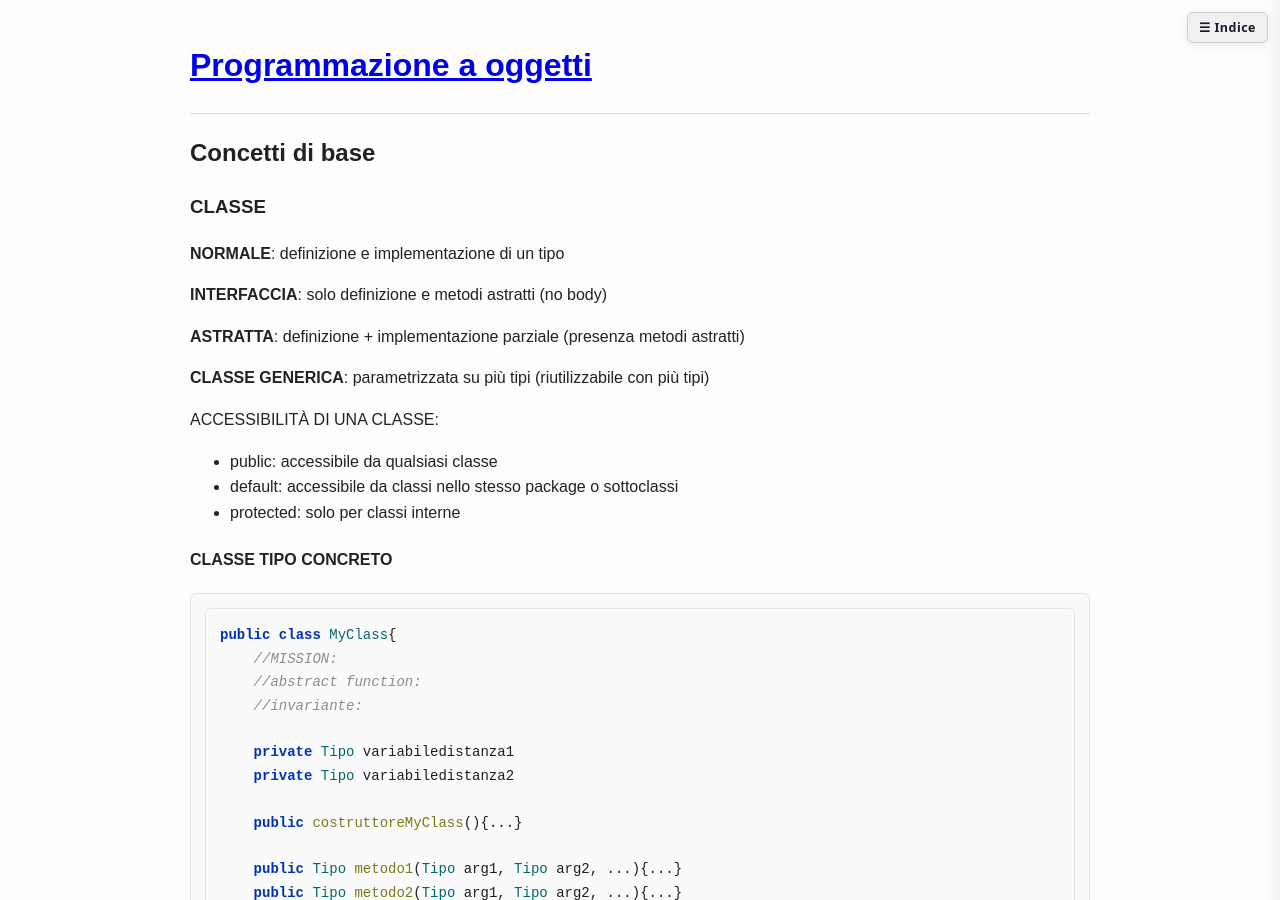
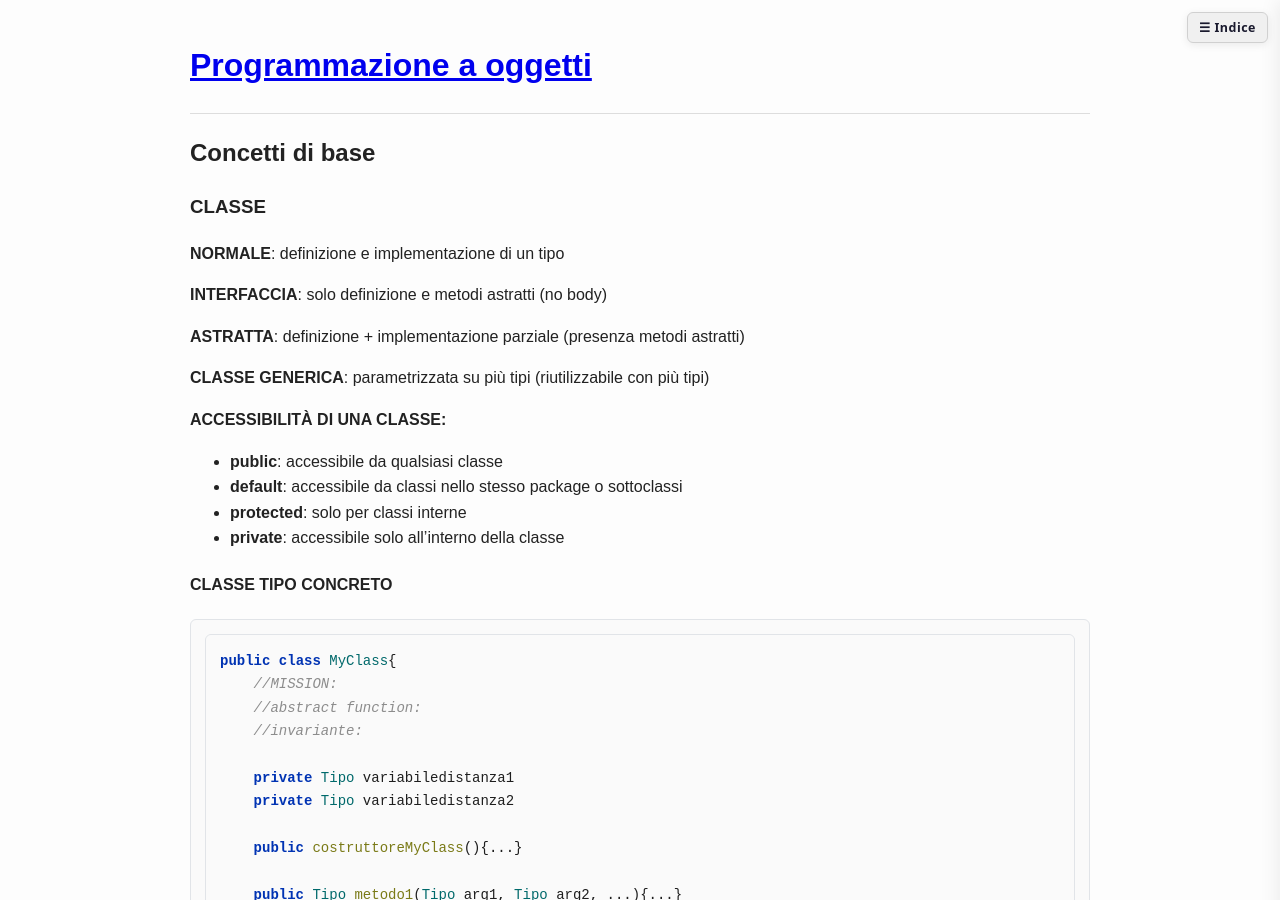
Before and after one commit to comarandr/comarandr.github.io, a Jekyll site: the page built from universita/oop.md, in a window 1280 px wide and 900 px high. Built offline with Jekyll 4.4.1, drawn with Linux system fonts in a browser that asks for light colours.

Commit message:
aggiornamenti vari

```diff
--- a/universita/oop.md
+++ b/universita/oop.md
@@ -17,11 +17,12 @@ custom_css: /assets/oop.css
 
 **CLASSE GENERICA**: parametrizzata su più tipi (riutilizzabile con più tipi)
 
-ACCESSIBILITÀ DI UNA CLASSE:
-
-- public: accessibile da qualsiasi classe
-- default: accessibile da classi nello stesso package o sottoclassi
-- protected: solo per classi interne
+**ACCESSIBILITÀ DI UNA CLASSE:**
+
+- **public**: accessibile da qualsiasi classe
+- **default**: accessibile da classi nello stesso package o sottoclassi
+- **protected**: solo per classi interne
+- **private**: accessibile solo all'interno della classe
 
 #### CLASSE TIPO CONCRETO
 
```
Also changed, not shown: personali/contributo/ContributoIrrilevante.md (+6 -0 lines).
